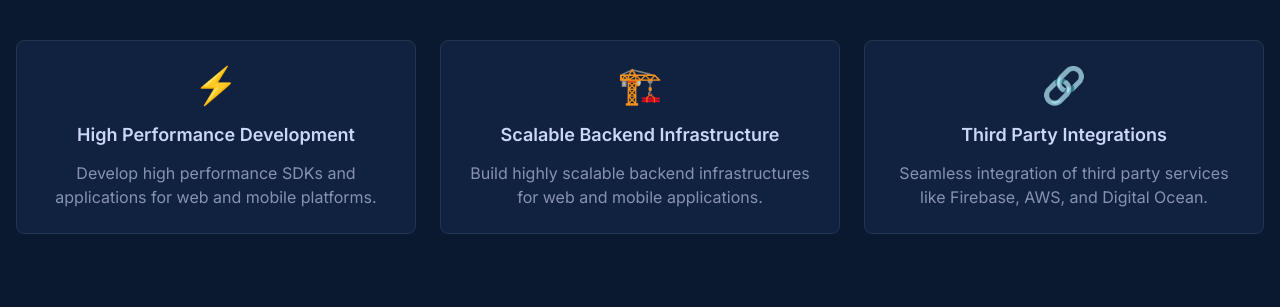
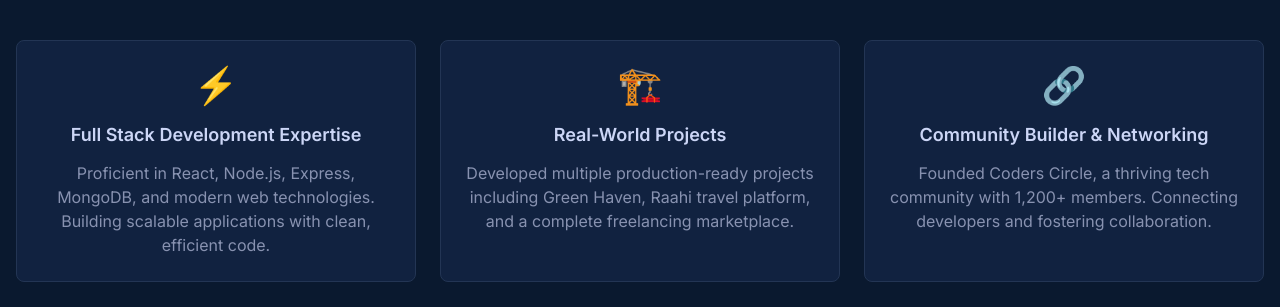
Before and after one commit to dharmop123-png/portfolio-website, a React (Vite) app: page / in a window 1280 px wide. Shown: the part 2040-2347 px from the top of the page. Built offline with nearby package versions, Linux system fonts and the light colour scheme.

Commit message:
Update: Customize skill cards to highlight coding expertise, projects, and Coders Circle community

```diff
--- a/src/components/Skills.jsx
+++ b/src/components/Skills.jsx
@@ -177,18 +177,18 @@ const Skills = () => {
             {[
               {
                 icon: "⚡",
-                title: "High Performance Development",
-                description: "Develop high performance SDKs and applications for web and mobile platforms."
+                title: "Full Stack Development Expertise",
+                description: "Proficient in React, Node.js, Express, MongoDB, and modern web technologies. Building scalable applications with clean, efficient code."
               },
               {
                 icon: "🏗️",
-                title: "Scalable Backend Infrastructure",
-                description: "Build highly scalable backend infrastructures for web and mobile applications."
+                title: "Real-World Projects",
+                description: "Developed multiple production-ready projects including Green Haven, Raahi travel platform, and a complete freelancing marketplace."
               },
               {
                 icon: "🔗",
-                title: "Third Party Integrations",
-                description: "Seamless integration of third party services like Firebase, AWS, and Digital Ocean."
+                title: "Community Builder & Networking",
+                description: "Founded Coders Circle, a thriving tech community with 1,200+ members. Connecting developers and fostering collaboration."
               }
             ].map((point, index) => (
               <motion.div
```
